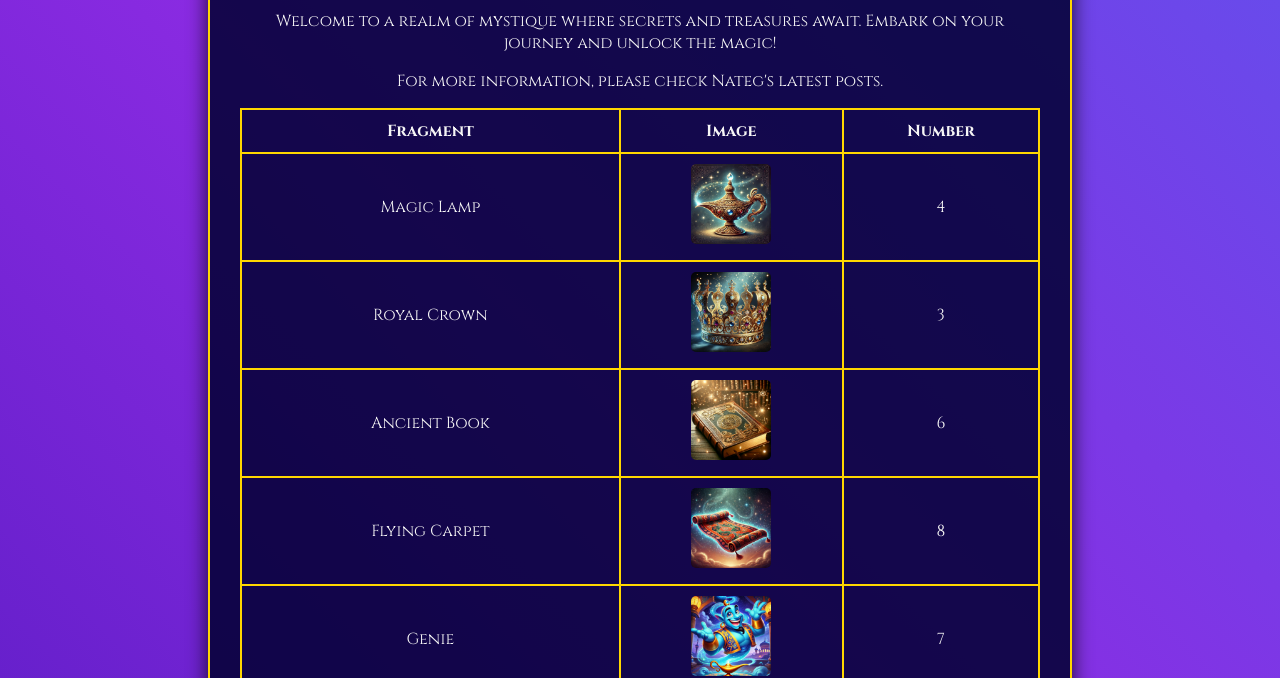
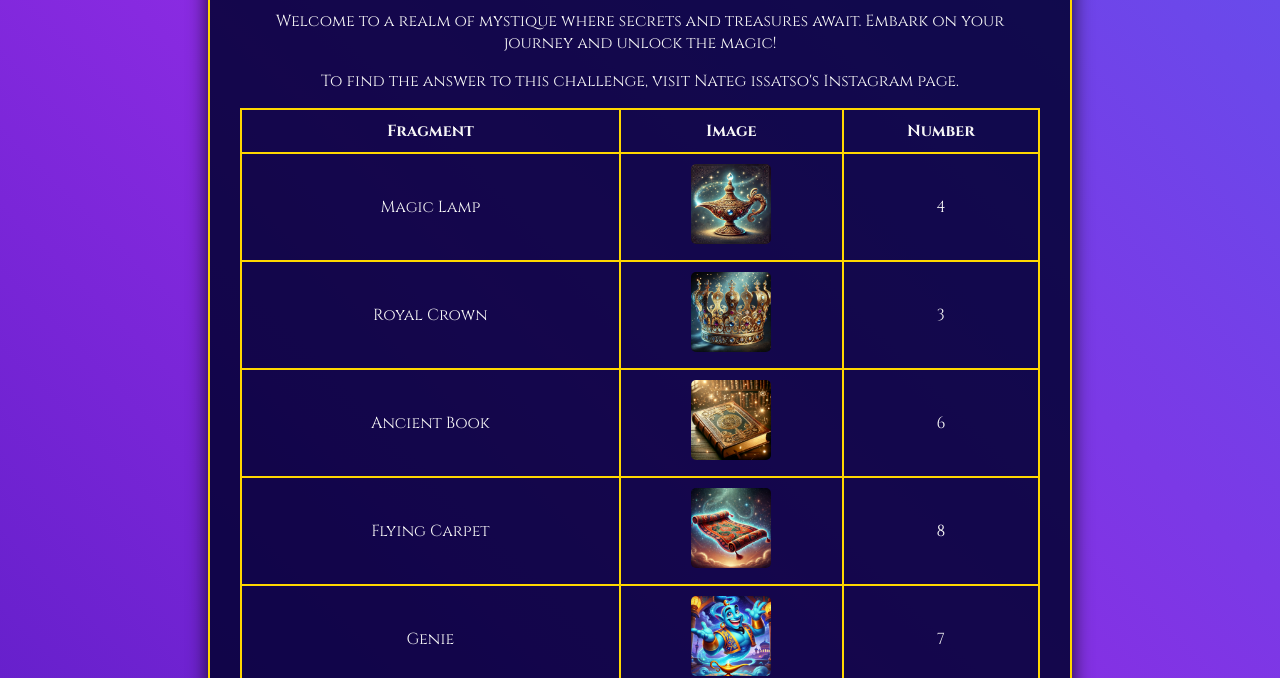
Before and after one commit to adem1625/treasure-hunt, a plain HTML site: page index.html in a window 1280 px wide. Shown: the part 122-800 px from the top of the page. Drawn offline with Linux system fonts and the light colour scheme.

Commit message:
Update index.html

```diff
--- a/index.html
+++ b/index.html
@@ -141,7 +141,7 @@
     <h1>The Cave of Wonders</h1>
     <p>Welcome to a realm of mystique where secrets and treasures await. Embark on your journey and unlock the magic!</p>
     <p class="info">
-      For more information, please check Nateg's latest posts.
+      To find the answer to this challenge, visit Nateg issatso's Instagram page.
     </p>
     <table id="fragmentsTable">
       <tr>
```
